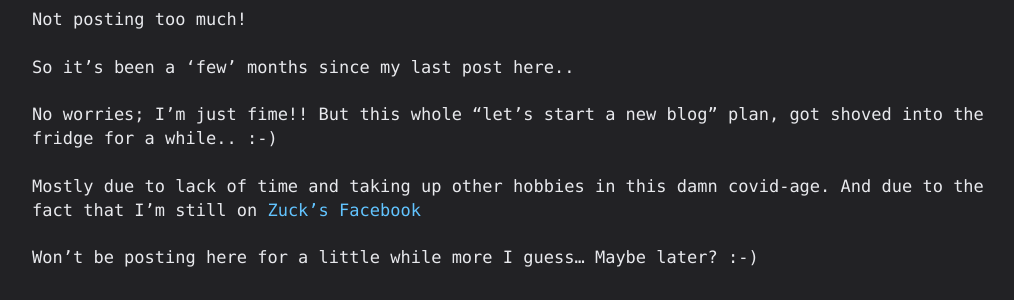
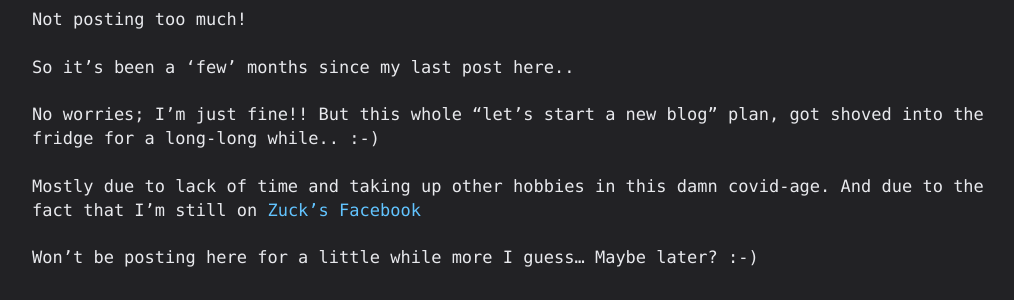
Before and after one commit to basdds/basdds.github.io, a Jekyll site: the page built from _posts/2021-05-10-blog-status.md, in a window 1280 px wide. Shown: the part 126-426 px from the top of the page, without its empty margins (118-1132 px from the left). Built offline with Jekyll 4.4.1, drawn with Linux system fonts in a browser that asks for light colours.

Commit message:
site update

```diff
--- a/_posts/2021-05-10-blog-status.md
+++ b/_posts/2021-05-10-blog-status.md
@@ -6,7 +6,7 @@ Not posting too much!
 
 So it's been a 'few' months since my last post here..
 
-No worries; I'm just fime!! But this whole "let's start a new blog" plan, got shoved into the fridge for a while.. :-)
+No worries; I'm just fine!! But this whole "let's start a new blog" plan, got shoved into the fridge for a long-long while.. :-)
 
 Mostly due to lack of time and taking up other hobbies in this damn covid-age. And due to the fact that I'm still on [Zuck's Facebook](https://www.facebook.com/bas.dds.nl){:target="_blank"}
 
```
